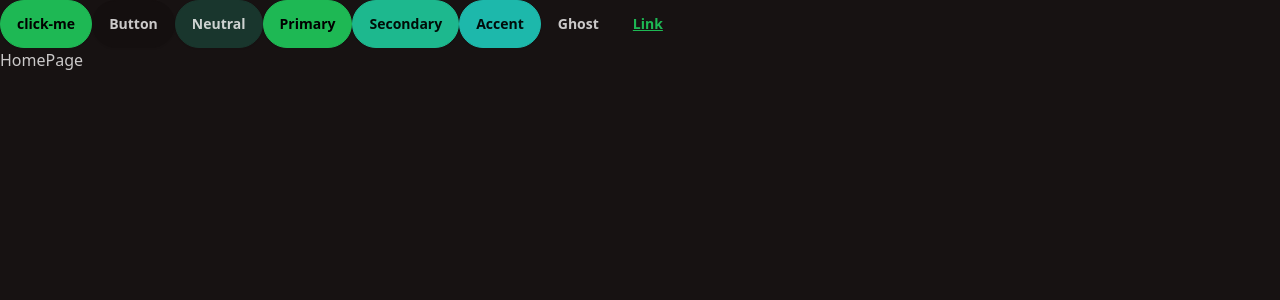
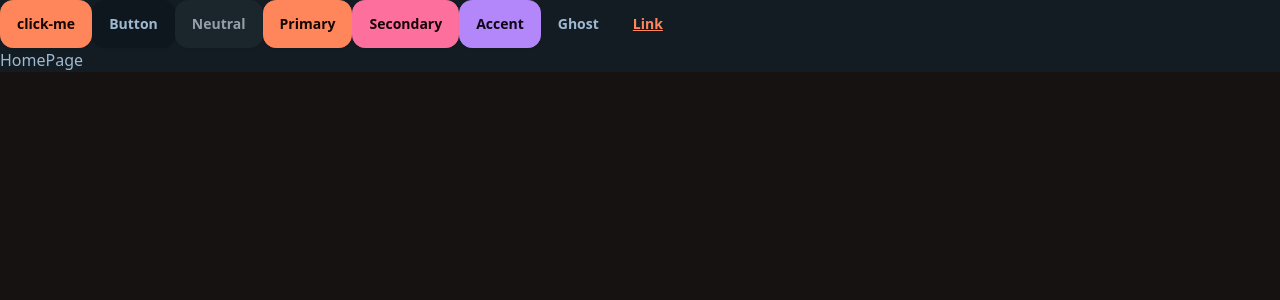
Before and after one commit to Leon-87-7/MERNnote, a React (Vite) app in the folder frontend/: page / in a window 1280 px wide. Shown: the top 300 px of the page. Built offline with nearby package versions, Linux system fonts and the light colour scheme.

Commit message:
daisyUI-sunset change

```diff
--- a/frontend/src/App.jsx
+++ b/frontend/src/App.jsx
@@ -5,7 +5,7 @@
 
 const App = () => {
   return (
-    <div data-theme="forest">
+    <div data-theme="sunset">
       <button className="btn btn-primary">click-me</button>
       <button className="btn">Button</button>
       <button className="btn btn-neutral">Neutral</button>
--- a/frontend/tailwind.config.js
+++ b/frontend/tailwind.config.js
@@ -8,6 +8,6 @@
   },
   plugins: [daisyui],
   daisyui: {
-    themes: ['forest'],
+    themes: ['forest', 'sunset'],
   },
 };
```
